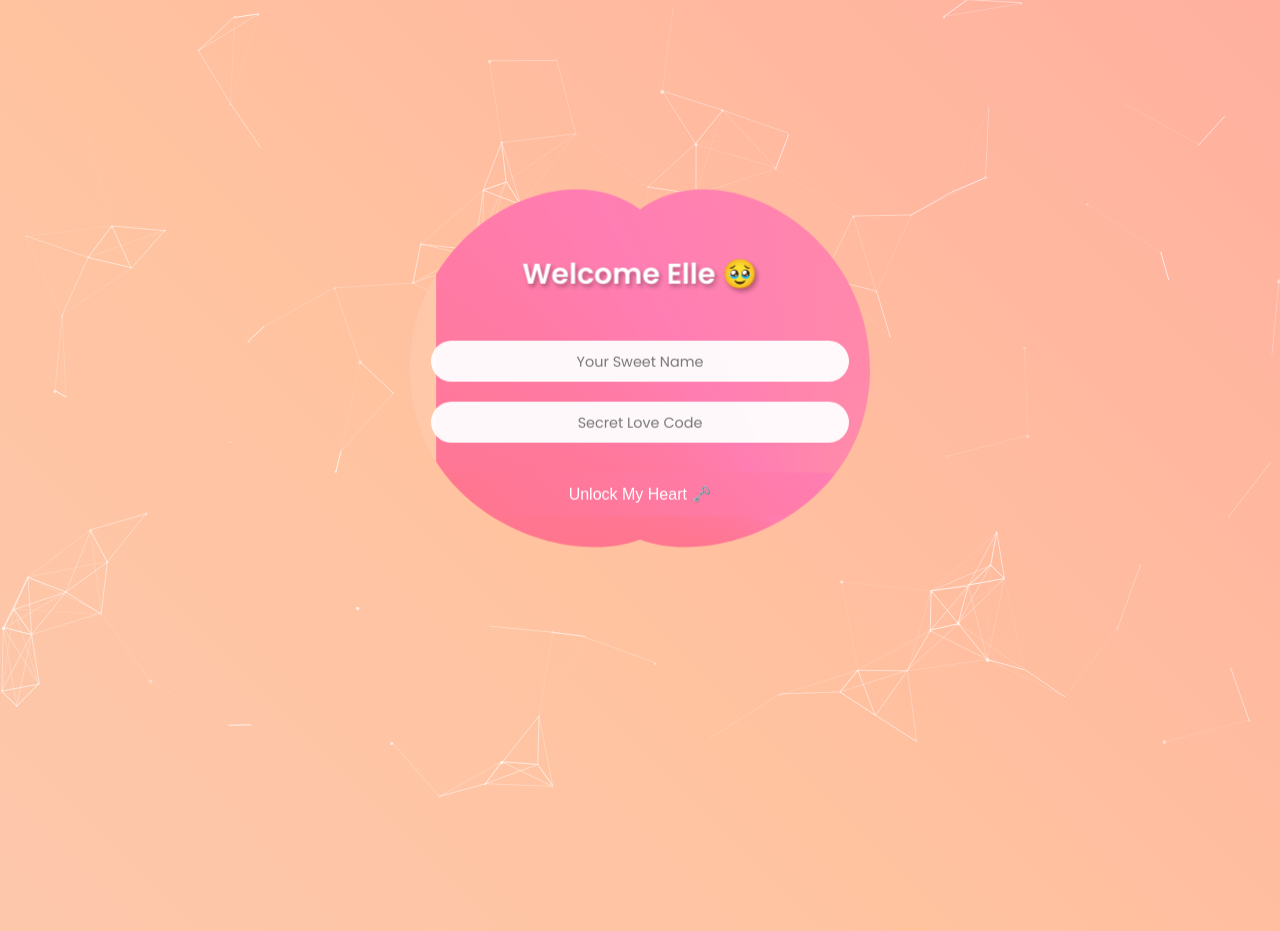
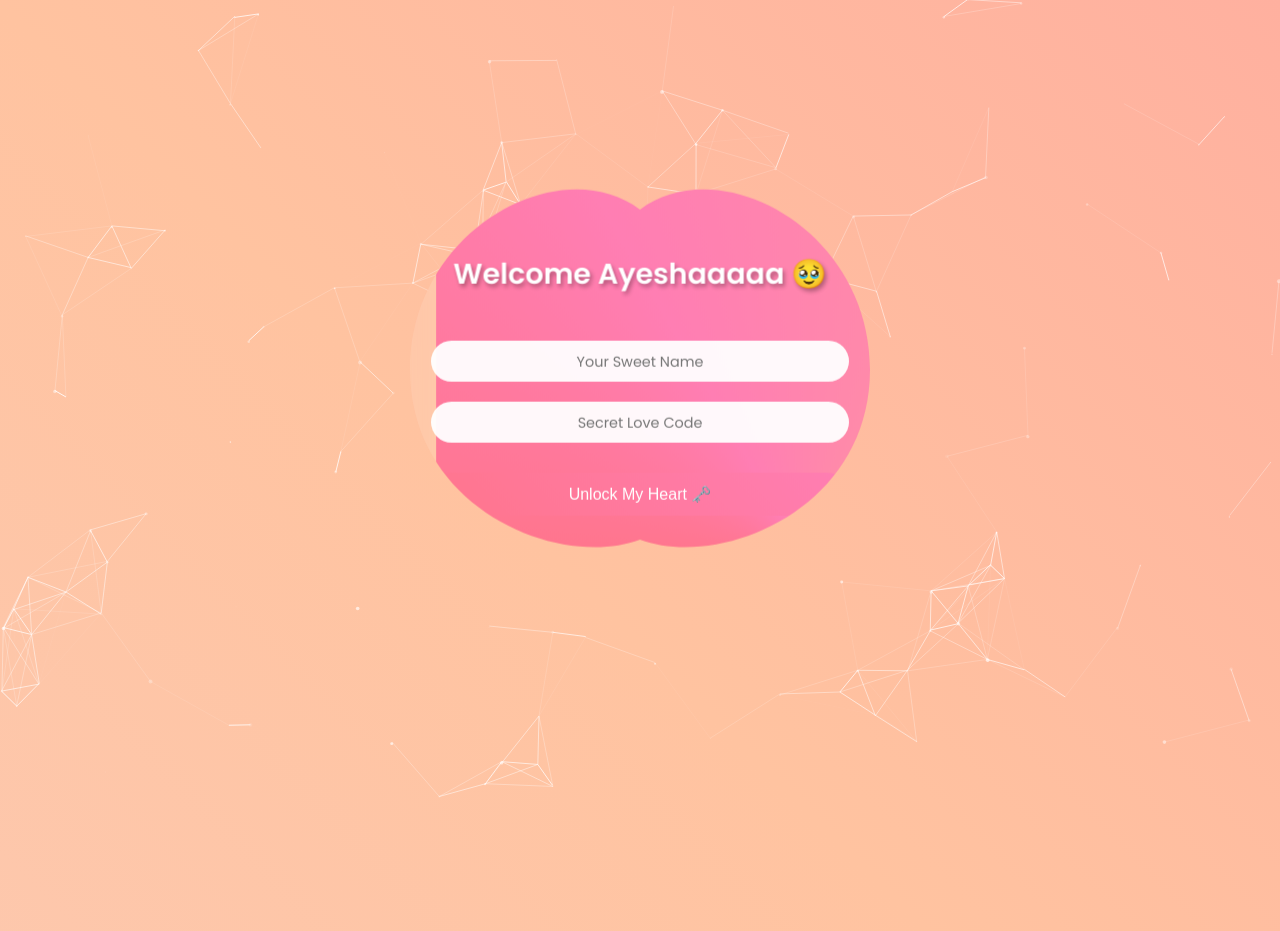
Before and after one commit to Realnihali/caramellemachiato, a website: page index.html in a window 1280 px wide. Drawn offline with nearby package versions, Linux system fonts and the light colour scheme.

Commit message:
Update index.html

```diff
--- a/index.html
+++ b/index.html
@@ -253,7 +253,7 @@
   <div class="heart-container">
     <div class="glass-form">
       <div class="login-box">
-        <h2>Welcome Elle 🥹</h2>
+        <h2>Welcome Ayeshaaaaa 🥹</h2>
         <form id="loginForm">
           <div class="input-box">
             <input type="text" required />
```
